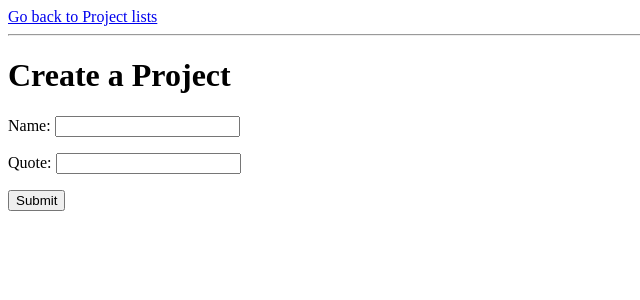
After one commit to Panzerchong/budgetTool, a Django app: page /budgetTool/create/ in a window 1280 px wide. The commit adds this page. Shown: the top 300 px of the page, without its empty margins (0-640 px from the left). Run offline with Django 4.2, Linux system fonts and the light colour scheme.

Commit message:
create item

```diff
--- /dev/null
+++ b/budgetTool/forms.py
@@ -0,0 +1,5 @@
+from django import forms
+
+class ProjectForm(forms.Form):
+    name=forms.CharField()
+    quote=forms.IntegerField()
--- /dev/null
+++ b/budgetTool/templates/budgetTool/create_project.html
@@ -0,0 +1,20 @@
+<!doctype html>
+<html lang="en">
+  <head>
+    <meta charset="utf-8">
+    <meta name="viewport" content="width=device-width, initial-scale=1">
+  </head>
+
+  <body>
+      <a href="/budgetTool/">Go back to Project lists</a>
+      <hr>
+      <h1>Create a Project</h1>
+
+        <form method="post" autocomplete="off">
+        {% csrf_token %}
+        {{form.as_p}}
+        <button type="submit">Submit</button>
+        </form>
+
+  </body>
+</html>
--- a/budgetTool/urls.py
+++ b/budgetTool/urls.py
@@ -1,10 +1,12 @@
 from django.urls import path
-from . import views
+from .views import budget_list,budget_detail,create_project
 
-
+app_name="budgetTool"
 
 urlpatterns = [
-    path('', views.home_page, name='home_page'),
+    path('', budget_list),
+    path('<int:pk>',budget_detail),
+    path('create/',create_project)
     # path('', views.home, name='home'),
     # path('login/', views.login_user, name='login'),
     # path('logout/', views.logout_user, name='logout'),
--- a/budgetTool/views.py
+++ b/budgetTool/views.py
@@ -2,12 +2,49 @@ from django.shortcuts import render,redirect
 from django.http import HttpResponse
 from django.contrib.auth import authenticate, login, logout
 from django.contrib import messages
-from .models import RateTable
+from .models import RateTable, Project,BoM,Service,Sales
+from .forms import ProjectForm
 
 
-def home_page(request):
-    return render(request, 'home_page.html')
+def budget_list(request):
+    projects=Project.objects.all()
+    context={
+        "projects": projects,
+    }
+    return render(request, 'budgetTool/budget_list.html',context)
 
+def budget_detail(request,pk):
+    project=Project.objects.get(id=pk)
+    context={
+        "project":project
+    }
+    return render(request, 'budgetTool/budget_detail.html',context)
+
+
+def create_project(request):
+    form=ProjectForm()
+    if request.method =="POST":
+        print("received")
+        form=ProjectForm(request.POST)
+        if form.is_valid():
+            name=form.cleaned_data['name']
+            quote=form.cleaned_data['quote']
+            bom=BoM.objects.first()
+            service=Service.objects.first()
+
+            Project.objects.create(
+                name=name,
+                quote=quote,
+                bom=bom,
+                service=service
+            )
+            print("created a new project")
+            return redirect("/budgetTool")
+
+    context={
+        "form":ProjectForm()
+    }
+    return render(request,"budgetTool/create_project.html",context)
 
 # def home(request):
 #     if request.method == 'POST':
--- a/dcrm/settings.py
+++ b/dcrm/settings.py
@@ -25,6 +25,7 @@ INSTALLED_APPS = [
     'django.contrib.sessions',
     'django.contrib.messages',
     'django.contrib.staticfiles',
+    'django.contrib.humanize',
     'budgetTool',
 ]
 
@@ -43,7 +44,7 @@ ROOT_URLCONF = 'dcrm.urls'
 TEMPLATES = [
     {
         'BACKEND': 'django.template.backends.django.DjangoTemplates',
-        'DIRS': [],
+        'DIRS': [BASE_DIR / "templates"],
         'APP_DIRS': True,
         'OPTIONS': {
             'context_processors': [
--- a/dcrm/urls.py
+++ b/dcrm/urls.py
@@ -19,5 +19,5 @@ from django.urls import path, include
 
 urlpatterns = [
     path('admin/', admin.site.urls),
-    path('', include('budgetTool.urls')),
+    path('budgetTool/', include('budgetTool.urls'),name="budgetTool"),
 ]
```
Also changed, not shown: budgetTool/models.py (+11 -0 lines), budgetTool/templates/budgetTool/budget_detail.html (added, +16 -0 lines), budgetTool/templates/budgetTool/budget_list.html (added, +25 -0 lines), templates/home_page.html (renamed from budgetTool/templates/home_page.html, +16 -0 lines), budgetTool/migrations/0002_project_quote.py (added), templates/base.html (renamed from budgetTool/templates/base.html), templates/home.html (renamed from budgetTool/templates/home.html), templates/index.html (renamed from budgetTool/templates/index.html), templates/navbar.html (renamed from budgetTool/templates/navbar.html).
